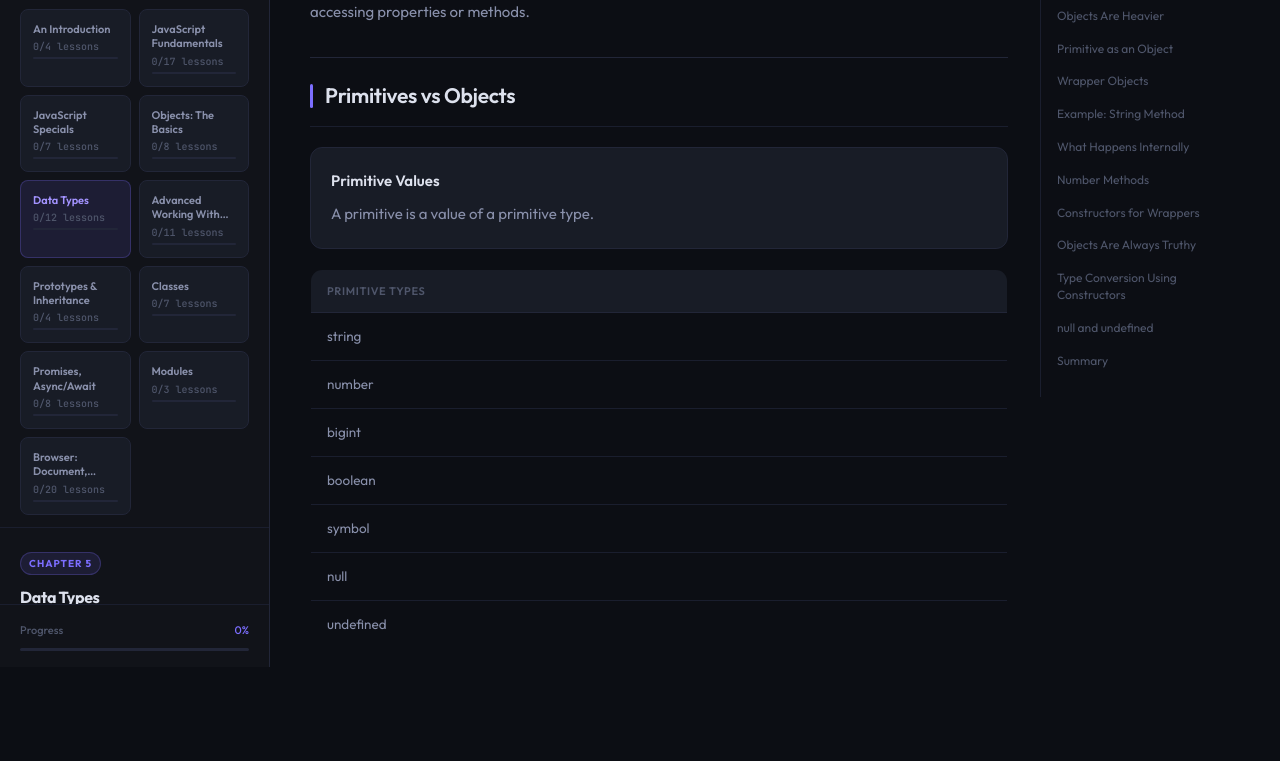
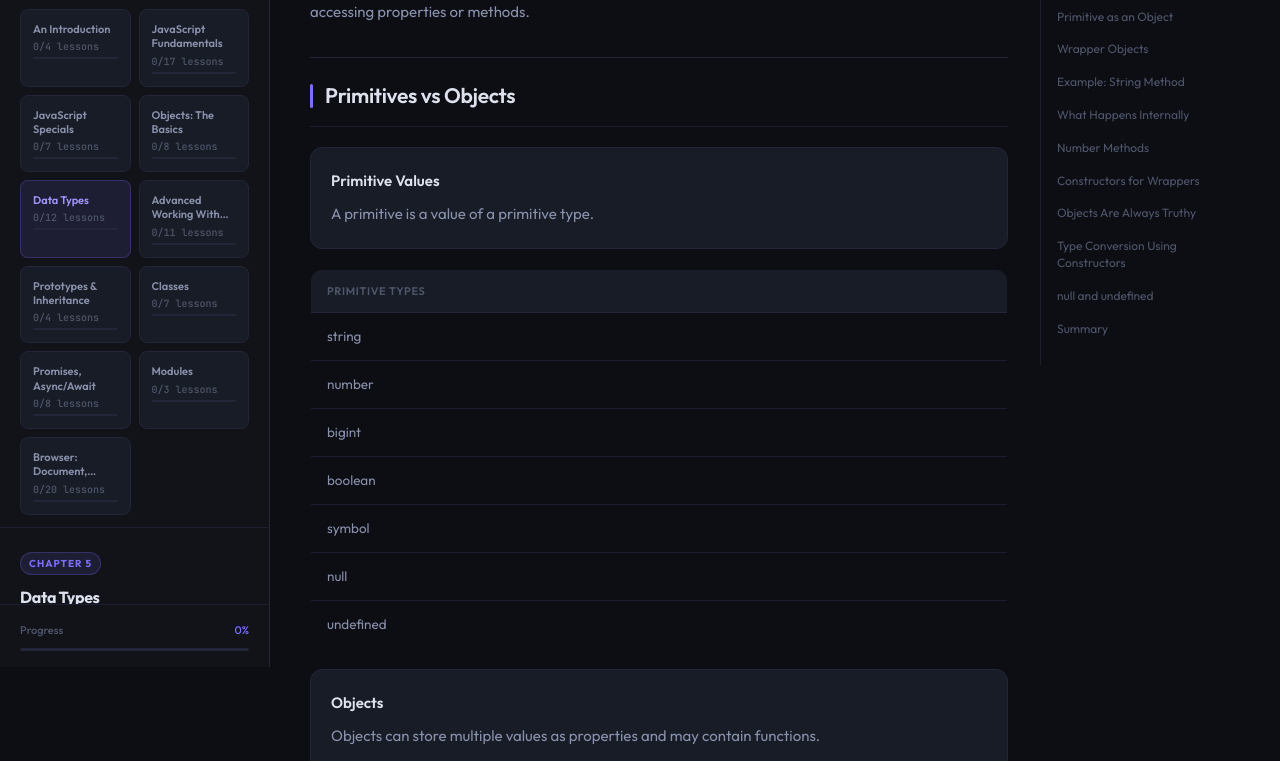
Before and after one commit to omkar142web/jslr, a plain HTML site: page index.html in a window 1280 px wide. Shown: the part 133-894 px from the top of the page. Before the commit the page ends 800 px from the top, so only its background shows below. Drawn offline with Linux system fonts and the light colour scheme.

Commit message:
almost there , removed that scroll-bar

```diff
--- a/style.css
+++ b/style.css
@@ -496,7 +496,7 @@ button {
   display: flex;
   gap: var(--sp-8);
   padding: var(--sp-12) var(--sp-10) var(--sp-16);
-  overflow-y: auto;
+  /* overflow-y: auto; */
   max-width: calc(var(--content-max) + 200px + var(--sp-8));
   margin: 0 auto;
 }
```
